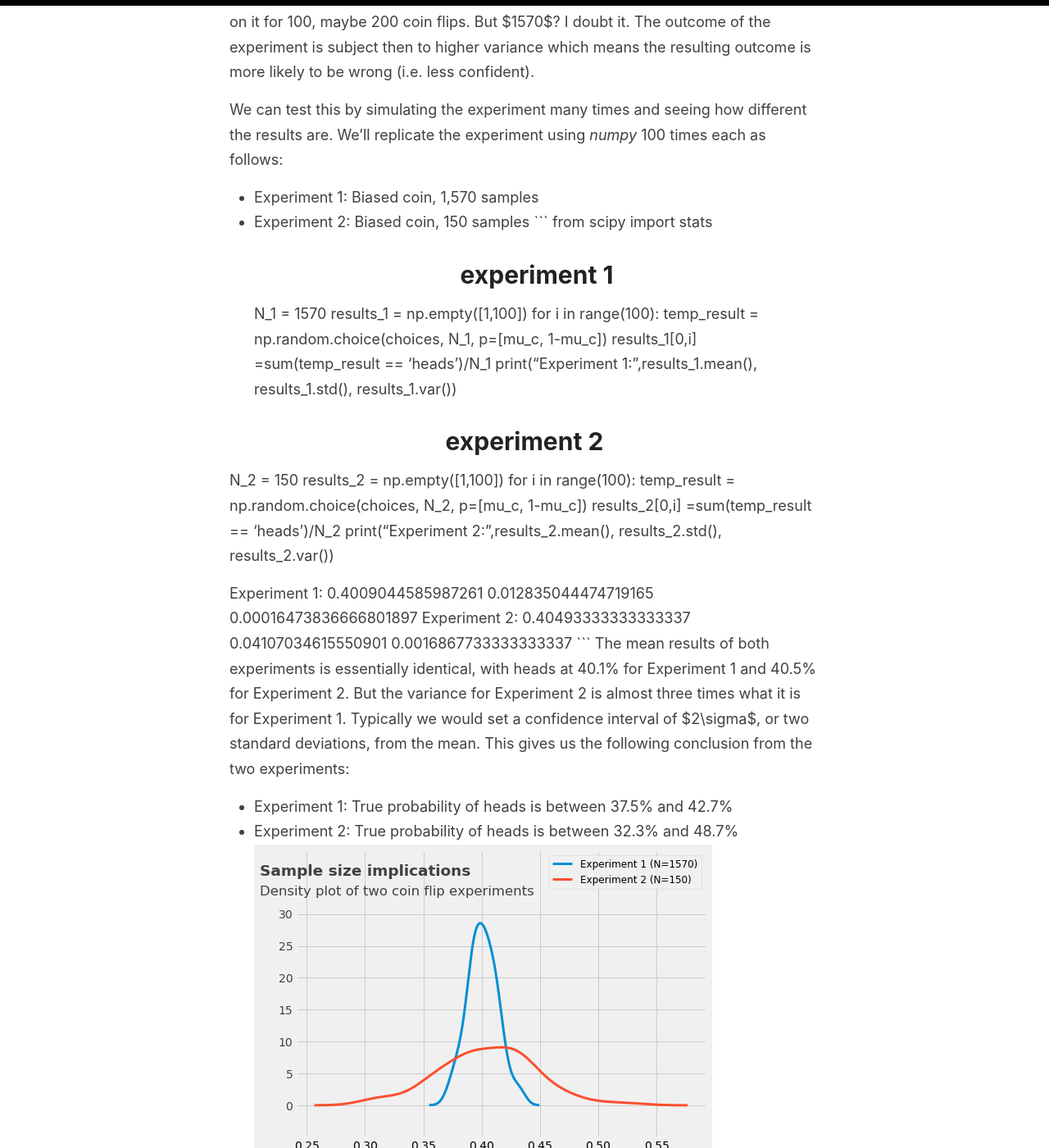
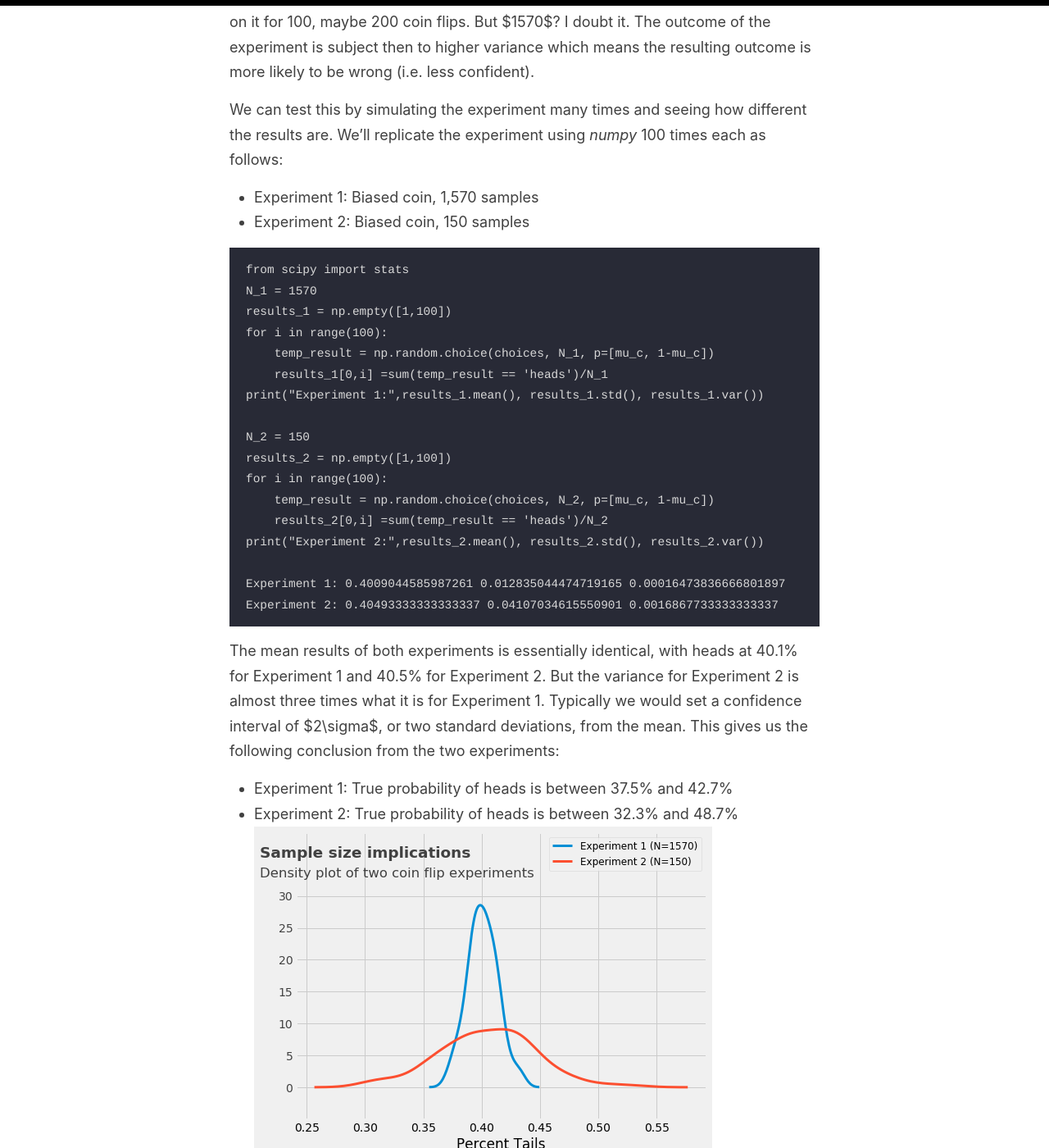
Before and after one commit to cgutwein/cgutwein.github.io, a Jekyll site: the page built from _posts/2020-07-12-short-series-variance.md, in a window 1280 px wide and 1400 px high, scrolled down 3095 px. Shown: the whole window at 82% size. Built offline with Jekyll 4.4.1, drawn with Linux system fonts in a browser that asks for light colours; comment, search, counter and statistics services are not loaded.

Commit message:
Update 2020-07-12-short-series-variance.md

````diff
--- a/_posts/2020-07-12-short-series-variance.md
+++ b/_posts/2020-07-12-short-series-variance.md
@@ -58,9 +58,9 @@ Power of 0.8 is a high bar to set for a lot of experiments. In actuality there a
 We can test this by simulating the experiment many times and seeing how different the results are. We'll replicate the experiment using *numpy* 100 times each as follows:
 * Experiment 1: Biased coin, 1,570 samples
 * Experiment 2: Biased coin, 150 samples
+
 ```
 from scipy import stats
-# experiment 1
 N_1 = 1570
 results_1 = np.empty([1,100])
 for i in range(100):
@@ -68,7 +68,6 @@ for i in range(100):
     results_1[0,i] =sum(temp_result == 'heads')/N_1
 print("Experiment 1:",results_1.mean(), results_1.std(), results_1.var())
 
-# experiment 2
 N_2 = 150
 results_2 = np.empty([1,100])
 for i in range(100):
@@ -79,10 +78,12 @@ print("Experiment 2:",results_2.mean(), results_2.std(), results_2.var())
 Experiment 1: 0.4009044585987261 0.012835044474719165 0.00016473836666801897
 Experiment 2: 0.40493333333333337 0.04107034615550901 0.0016867733333333337
 ```
+
 The mean results of both experiments is essentially identical, with heads at 40.1% for Experiment 1 and 40.5% for Experiment 2. But the variance for Experiment 2 is almost three times what it is for Experiment 1. Typically we would set a confidence interval of $2\sigma$, or two standard deviations, from the mean. This gives us the following conclusion from the two experiments:
 * Experiment 1: True probability of heads is between 37.5% and 42.7%
 * Experiment 2: True probability of heads is between 32.3% and 48.7%
 ![](/../images/SIMULATION.E1.image1.png)
+
 Okay now we can get back to baseball...
 ### What to expect in MLB's short season?
 So why did we spend so much time talking about flipping a coin? Determining the winner of a baseball game is the same thing. We're going to run another simulation, but it's not going to model a baseball season with a fancy algorithm that includes player's season histories or even pitching match-ups. We're going to model games as if they're coin flips and we'll use [Dan Szymborski](https://twitter.com/DSzymborski)'s [ZIPS projections for 2020](https://blogs.fangraphs.com/the-obscenely-late-obscenely-early-zips-projected-standings/#more-342236) to establish the bias of our coins. Since I write for [Purple Row](https://www.purplerow.com/) and I'm a Rockies fan, we'll use the Rockies as our case example.
@@ -92,6 +93,7 @@ To preface our simulation of the Rockies season, we need to establish a wins tar
 * Simulation 2: 60-game season (100 replications)
 ![](/../images/SIMULATION.E1.image2.png)
 ![](/../images/SIMULATION.E1.image3.png)
+
 For a 162-game season, the Rockies have a less than 0.1 percent chance of winning more than 83 games. They are **not** a playoff team in a 162-game season unless they massively overperform ZiPS, I don't care what [Dick Monfort says](https://www.denverpost.com/2020/02/01/rockies-owner-dick-monfort-optimistic-2020-prospects/). But in a 60-game season, they have about a 1.0 percent chance of making the playoffs if 34 games is an accurate wins benchmark. This might not seem like much, but going from a "snowball's chance in hell" to 1.0 percent is a very significant change. The shorter schedule will more greatly affect the playoff chances for teams with a projected winning percentage around 0.500.
 
 The charts in this post were created in python. Supporting documentation can be found [here]().
````
